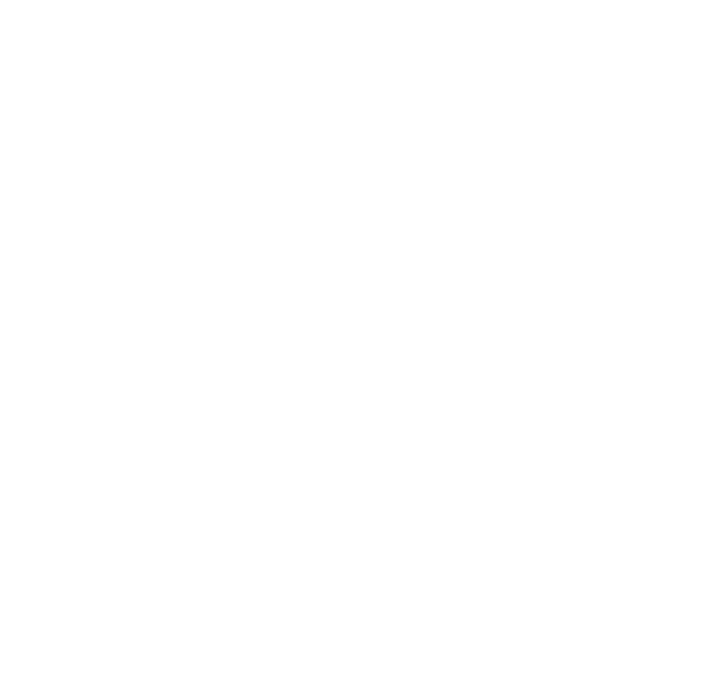
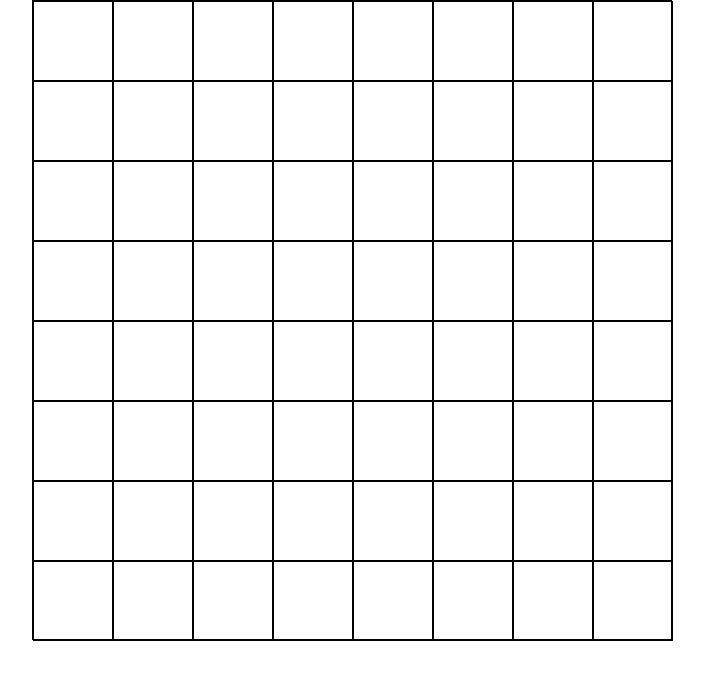
Before and after one commit to Zappykeyboard/js-jq-grigliaquadrati, a plain HTML site: page index.html in a window 1280 px wide. Shown: the whole page, without its empty margins (288-992 px from the left). Drawn offline with nearby package versions, Linux system fonts and the light colour scheme.

Commit message:
creata griglia di quadratini

```diff
--- a/index.html
+++ b/index.html
@@ -1,14 +1,112 @@
 <!DOCTYPE html>
 <html lang="en">
+
 <head>
   <meta charset="UTF-8">
   <meta name="viewport" content="width=device-width, initial-scale=1.0">
   <meta http-equiv="X-UA-Compatible" content="ie=edge">
+  <link rel="stylesheet" href="style.css">
   <title>grigliaquadrati</title>
 </head>
+
 <body>
+  <!--contenitore per i quadrati-->
+  <div id="container">
+    <div class="flex-container">
+      <!--colonna 1-->
+      <div class="col">
+        <div class="square"></div>
+        <div class="square"></div>
+        <div class="square"></div>
+        <div class="square"></div>
+        <div class="square"></div>
+        <div class="square"></div>
+        <div class="square"></div>
+        <div class="square"></div>
+      </div>
+      <!--colonna 2-->
+      <div class="col">
+        <div class="square"></div>
+        <div class="square"></div>
+        <div class="square"></div>
+        <div class="square"></div>
+        <div class="square"></div>
+        <div class="square"></div>
+        <div class="square"></div>
+        <div class="square"></div>
+      </div>
+      <!--colonna 3-->
+      <div class="col">
+        <div class="square"></div>
+        <div class="square"></div>
+        <div class="square"></div>
+        <div class="square"></div>
+        <div class="square"></div>
+        <div class="square"></div>
+        <div class="square"></div>
+        <div class="square"></div>
+      </div>
+      <!--colonna 4-->
+      <div class="col">
+        <div class="square"></div>
+        <div class="square"></div>
+        <div class="square"></div>
+        <div class="square"></div>
+        <div class="square"></div>
+        <div class="square"></div>
+        <div class="square"></div>
+        <div class="square"></div>
+      </div>
+      <!--colonna 5-->
+      <div class="col">
+        <div class="square"></div>
+        <div class="square"></div>
+        <div class="square"></div>
+        <div class="square"></div>
+        <div class="square"></div>
+        <div class="square"></div>
+        <div class="square"></div>
+        <div class="square"></div>
+      </div>
+      <!--colonna 6-->
+      <div class="col">
+        <div class="square"></div>
+        <div class="square"></div>
+        <div class="square"></div>
+        <div class="square"></div>
+        <div class="square"></div>
+        <div class="square"></div>
+        <div class="square"></div>
+        <div class="square"></div>
+      </div>
+      <!--colonna 7-->
+      <div class="col">
+        <div class="square"></div>
+        <div class="square"></div>
+        <div class="square"></div>
+        <div class="square"></div>
+        <div class="square"></div>
+        <div class="square"></div>
+        <div class="square"></div>
+        <div class="square"></div>
+      </div>
+      <!--colonna 8-->
+      <div class="col">
+        <div class="square"></div>
+        <div class="square"></div>
+        <div class="square"></div>
+        <div class="square"></div>
+        <div class="square"></div>
+        <div class="square"></div>
+        <div class="square"></div>
+        <div class="square"></div>
+      </div>
+    </div>
+  </div>
+
 
   <script src="https://code.jquery.com/jquery-3.4.1.min.js"></script>
   <script src="app.js"></script>
 </body>
+
 </html>
--- a/style.css
+++ b/style.css
@@ -3,3 +3,22 @@
   padding: 0;
   box-sizing: border-box;
 }
+
+#container {
+  width: 640px;
+  height: 640px;
+  border: 1px solid black;
+  margin: auto;
+}
+
+.flex-container {
+  display: flex;
+}
+
+
+
+.square{
+  width: 80px;
+  height: 80px;
+  border: 1px solid black;
+}
```
